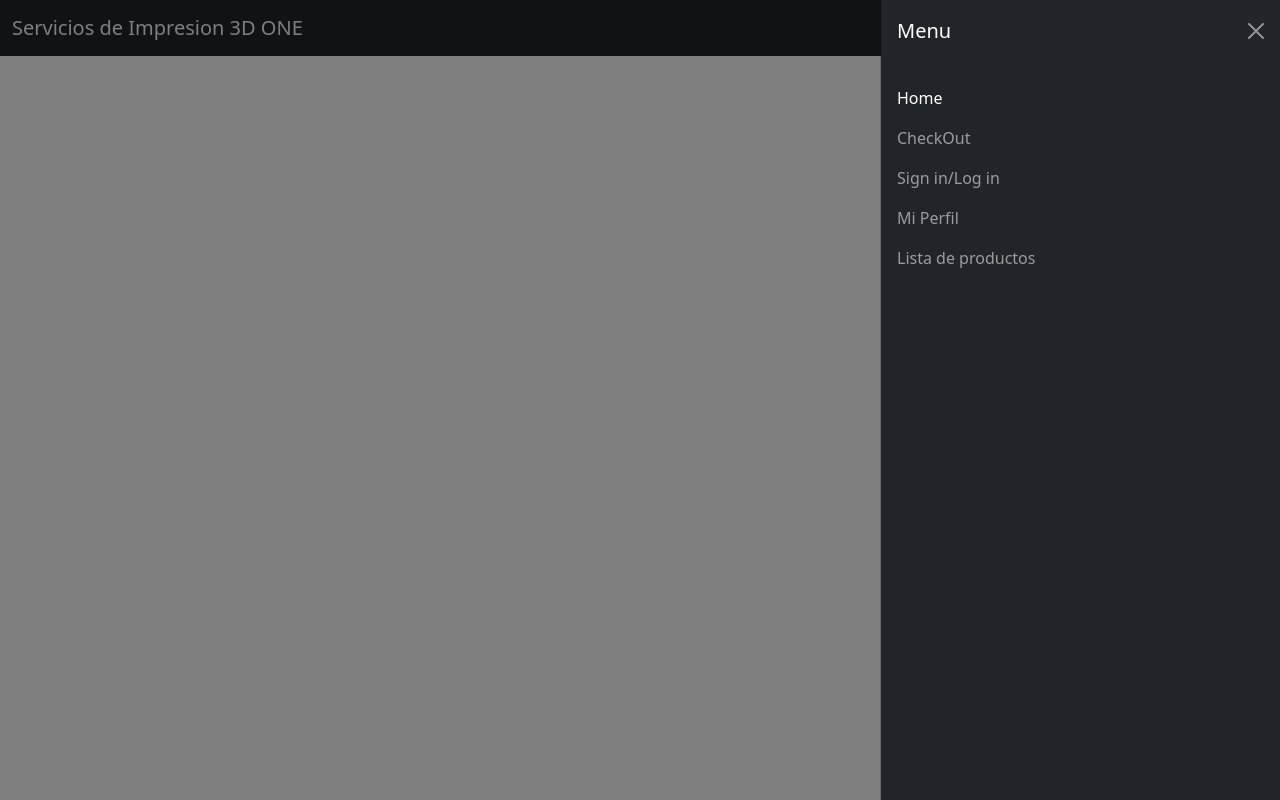
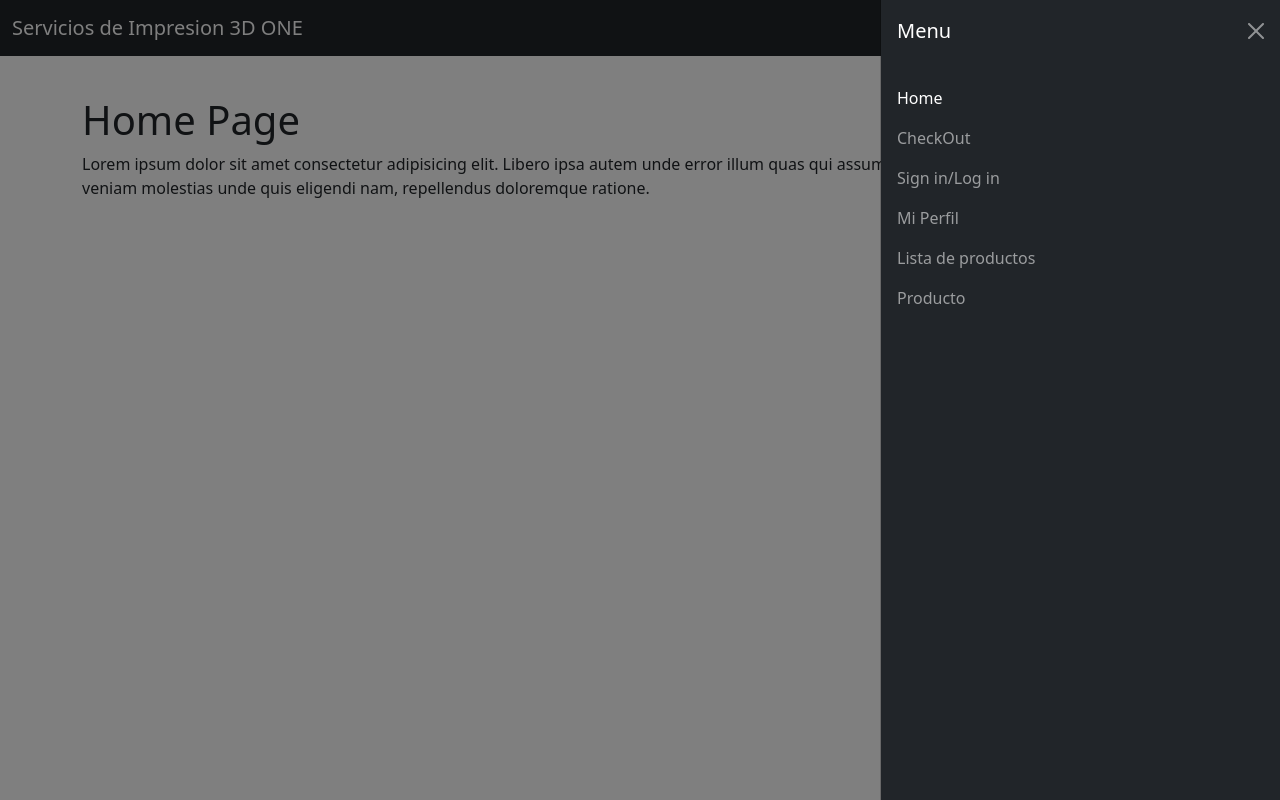
Before and after one commit to ArticislandOfficial/ecommerceV2, a React (Create React App) app: page / in a window 1280 px wide. Both pictures are taken after a click on the button 1240 px from the left and 28 px from the top of the page. Built offline with nearby package versions, Linux system fonts and the light colour scheme.

Commit message:
Se agregan paginas necesarias y sus rutas

```diff
--- /dev/null
+++ b/src/Pages/CheckOut.jsx
@@ -0,0 +1,9 @@
+import React from 'react'
+
+const CheckOut = () => {
+  return (
+    <div>CheckOut</div>
+  )
+}
+
+export default CheckOut
--- a/src/Pages/HomePage.jsx
+++ b/src/Pages/HomePage.jsx
@@ -2,10 +2,18 @@ import React from 'react'
 
 const HomePage = () => {
   return (
-    <div>
+    <>
+      <header>
         <h1>Home Page</h1>
-    </div>
-  )
+        <p>
+          Lorem ipsum dolor sit amet consectetur adipisicing elit. Libero ipsa
+          autem unde error illum quas qui assumenda natus quod suscipit. Numquam
+          veniam molestias unde quis eligendi nam, repellendus doloremque
+          ratione.
+        </p>
+      </header>
+    </>
+  );
 }
 
 export default HomePage
--- /dev/null
+++ b/src/Pages/Porfile.jsx
@@ -0,0 +1,9 @@
+import React from 'react'
+
+const Porfile = () => {
+  return (
+    <div>Porfile</div>
+  )
+}
+
+export default Porfile
--- /dev/null
+++ b/src/Pages/Producto.jsx
@@ -0,0 +1,9 @@
+import React from 'react'
+
+const Producto = () => {
+  return (
+    <div>Producto</div>
+  )
+}
+
+export default Producto
--- /dev/null
+++ b/src/Pages/Productos.jsx
@@ -0,0 +1,9 @@
+import React from 'react'
+
+const Productos = () => {
+  return (
+    <div>Productos</div>
+  )
+}
+
+export default Productos
--- /dev/null
+++ b/src/Pages/RegistroInicio.jsx
@@ -0,0 +1,9 @@
+import React from 'react'
+
+const RegistroInicio = () => {
+  return (
+    <div>RegistroInicio</div>
+  )
+}
+
+export default RegistroInicio
--- a/src/components/NavBar.jsx
+++ b/src/components/NavBar.jsx
@@ -1,9 +1,10 @@
 import React from "react";
 import { NavLink } from "react-router-dom";
+import '../styles/styles.css'
 const NavBar = () => {
   return (
     <>
-      <nav className="navbar navbar-dark bg-dark fixed-top">
+      <nav className="navbar navbar-dark bg-dark fixed-top ">
         <div className="container-fluid">
           <a className="navbar-brand" href="/#">
             Servicios de Impresion 3D ONE
@@ -43,24 +44,29 @@ const NavBar = () => {
                   </NavLink>
                 </li>
                 <li className="nav-item">
-                  <a className="nav-link" href="/#">
+                  <NavLink className="nav-link" to="/checkout">
                     CheckOut
-                  </a>
+                  </NavLink>
                 </li>
                 <li className="nav-item">
-                  <a className="nav-link" href="/#">
+                  <NavLink className="nav-link" to="/registroInicio">
                     Sign in/Log in
-                  </a>
+                  </NavLink>
                 </li>
                 <li className="nav-item">
-                  <a className="nav-link" href="/#">
+                  <NavLink className="nav-link" to="/perfil">
                     Mi Perfil
-                  </a>
+                  </NavLink>
                 </li>
                 <li className="nav-item">
-                  <a className="nav-link" href="/#">
+                  <NavLink className="nav-link" to="/productos">
                     Lista de productos
-                  </a>
+                  </NavLink>
+                </li>
+                <li className="nav-item">
+                  <NavLink className="nav-link" to="/producto">
+                    Producto
+                  </NavLink>
                 </li>
                 {/* <li className="nav-item dropdown">
                   <a
--- a/src/routers/AppRouter.jsx
+++ b/src/routers/AppRouter.jsx
@@ -10,15 +10,32 @@ import {
 
 import HomePage from '../Pages/HomePage';
 import NavBar from "../components/NavBar";
+import CheckOut from '../Pages/CheckOut';
+import RegistroInicio from '../Pages/RegistroInicio';
+import Producto from '../Pages/Producto';
+import Productos from '../Pages/Productos';
+import Porfile from '../Pages/Porfile';
+
+
+
 const AppRouter = () => {
   return (
     <>
       <Router>
         <NavBar />
-        <Routes>
-          <Route path="/" element={<HomePage/>}/>
-          <Route path="*" element={<Navigate to="/" />} />
-        </Routes>
+        <div className="container mt-5 pt-5">
+          <Routes>
+            <Route path="/" element={<HomePage />} />
+            <Route path="/checkout" element={<CheckOut />} />
+
+            <Route path="/registroInicio" element={<RegistroInicio />} />
+            <Route path="/producto" element={<Producto />} />
+            <Route path="/productos" element={<Productos />} />
+            <Route path='/perfil' element={<Porfile/>}/>
+
+            <Route path="*" element={<Navigate to="/" />} />
+          </Routes>
+        </div>
       </Router>
     </>
   );
--- /dev/null
+++ b/src/styles/styles.css
@@ -0,0 +1,4 @@
+.margen-navBar {
+  margin-bottom: 30px ;
+  margin-top: 100px;
+}
```
Also changed, not shown: src/App.js (+1 -9 lines).
